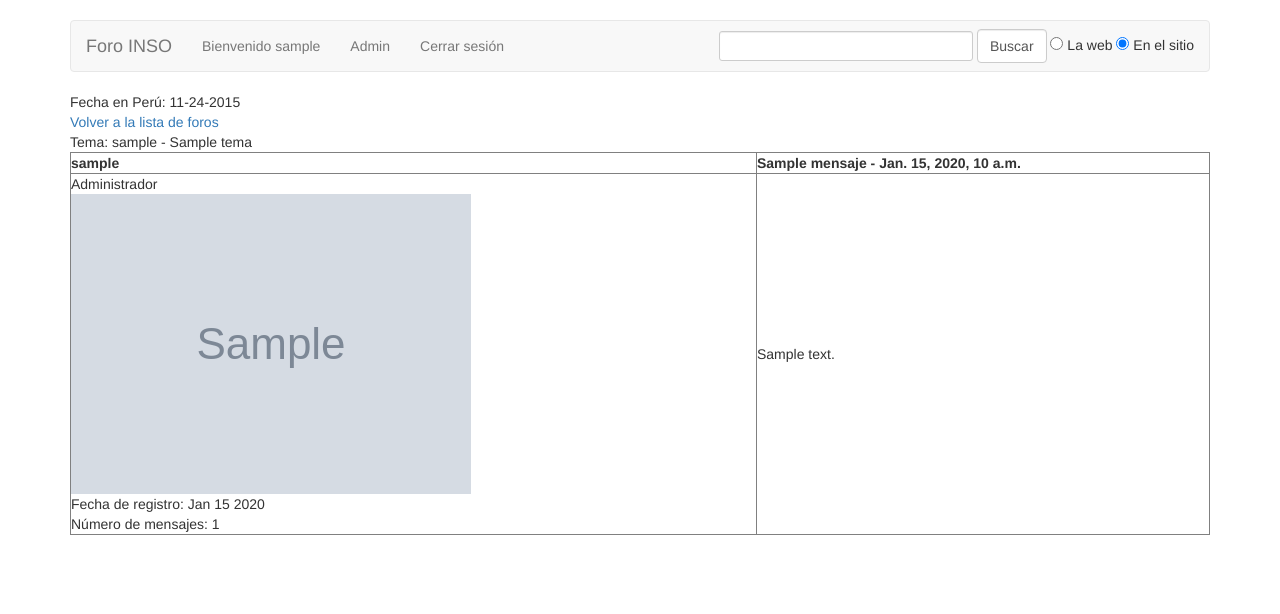
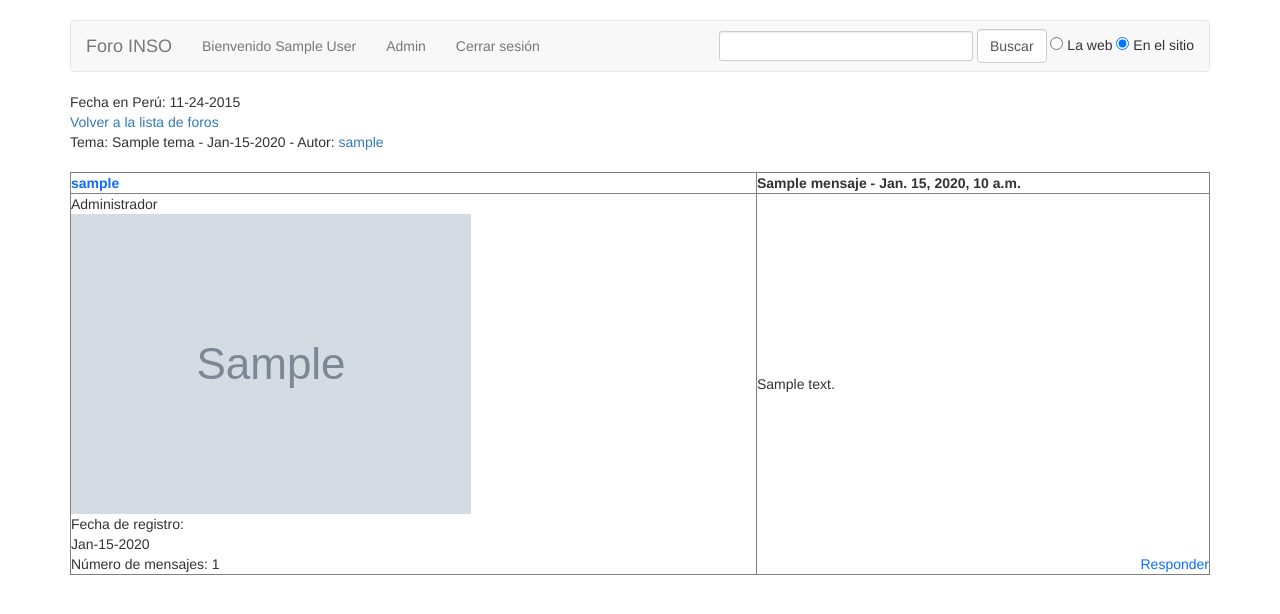
Before and after one commit to hpguarnizo/SitioWeb, a Django app: page /mensajes/1/ in a window 1280 px wide. Shown: the top 614 px of the page. Run offline with Django 3.2, Linux system fonts and the light colour scheme; a user stored in the database is signed in; tables that the repository leaves empty hold one stand-in row (values such as "Sample post"); grey boxes marked "Sample" are stand-in pictures; some libraries are stand-ins or nearby versions.

Commit message:
Lista de mensajes con tablas independientes

```diff
--- a/Foro/models.py
+++ b/Foro/models.py
@@ -59,8 +59,8 @@ class Tema(Model):
         # self.mensaje hace alusión a los mensajes que contiene un tema
         if self.mensajes.count():
             # Retorna el último mensaje
-            # Ordena de forma ascendente y toma el primer elemento
-            return self.mensajes.order_by("fecha")[0]
+            # Ordena de forma descendente y toma el primer elemento
+            return self.mensajes.order_by("-fecha")[0]
 
     def num_mensajes(self):
         return self.mensajes.count()
@@ -92,8 +92,8 @@ class Mensaje(Model):
 
     # Método usado para mostrar el último mensaje en el foro
     def short(self):
-        fecha = self.fecha.strftime("%b %d, %I:%M %p")
-        return str("%s -%s\n%s" % (self.autor, self.titulo, fecha))
+        fecha = self.fecha.strftime("%b %d %Y, %I:%M %p")
+        return str("%s - %s\n%s" % (self.autor, self.titulo, fecha))
 
     def profile_data(self):
         p = self.autor.perfil
--- /dev/null
+++ b/static/css/mensajes.css
@@ -0,0 +1,17 @@
+.celdacontenido{
+    position:relative;
+}
+
+.linkmensaje{
+    position:absolute;
+    bottom:0;
+    right:0;
+}
+
+table a {
+    color: #0b6cff;
+}
+
+table a:hover {
+    color: #08b7ed;
+}
--- a/templates/base.html
+++ b/templates/base.html
@@ -17,7 +17,7 @@
 
     <!-- Custom styles for this template -->
     <link href="{% static 'css/navbar.css' %}" text="type/css" rel="stylesheet">
-
+    <link href="{% static 'css/mensajes.css' %}" text="type/css" rel="stylesheet">
 
     <!-- HTML5 shim and Respond.js for IE8 support of HTML5 elements and media queries -->
     <!--[if lt IE 9]>
@@ -47,7 +47,14 @@
                 <ul class="nav navbar-nav">
                     {% if request.user.is_authenticated %}
                         <li>
-                            <a href="{% url 'editar_perfil' request.user.id %}">Bienvenido {{ request.user.username }}</a>
+
+                            {% if request.user.first_name and request.user.last_name %}
+                                 <a href="{% url 'editar_perfil' request.user.id %}">
+                                     Bienvenido {{ request.user.first_name }} {{ request.user.last_name }}</a>
+                            {% else %}
+                                <a href="{% url 'editar_perfil' request.user.id %}">Bienvenido {{ request.user.username }}</a>
+                            {% endif %}
+
                         </li>
                         <li> {% if request.user.is_staff %} <a href="{% url 'admin:index' %}">Admin</a> {% endif %}</li>
 
--- a/templates/listaMensajes.html
+++ b/templates/listaMensajes.html
@@ -13,14 +13,29 @@
     </div>
 
     {% if lista_mensajes %}
-        Tema: {{ tema }}
-        <table border="1" cellpadding="2" width="100%">
+        {% if tema.autor.id == request.user.id %}
+            Tema: {{ tema.titulo }} - {{ tema.fecha|date:"M-d-Y" }}
+            - Autor: <a href="{% url 'editar_perfil' request.user.id %}">{{ tema.autor }} </a>
+        {% else %}
+            Tema: {{ tema.titulo }} - {{ tema.fecha|date:"M-d-Y" }}
+            - Autor: <a href="#">{{ tema.autor }} </a>
+        {% endif %}
+        <br><br>
+        {% for mensaje in lista_mensajes %}
+            <table border="1" cellpadding="2" width="100%">
 
 
-            {% for mensaje in lista_mensajes %}
                 {% with mensaje.profile_data as pdata %}
                     <tr>
-                        <th>  {{ mensaje.autor }} </th>
+
+                        <th>
+                            {% if mensaje.autor.id == request.user.id %}
+                                <a href="{% url 'editar_perfil' request.user.id %}"> {{ mensaje.autor }} </a>
+                            {% else %}
+                                <a href="#"> {{ mensaje.autor }} </a>
+                            {% endif %}
+
+                        </th>
                         <th>  {{ mensaje.titulo }} - {{ mensaje.fecha }}  </th>
                     </tr>
 
@@ -36,19 +51,20 @@
                     {% if  pdata.1 %}
                         <img border="0" alt="Profile Pic" src="{{ media_url }}{{ pdata.1 }}"/><br>
                     {% endif %}
-                    Fecha de registro: {{ mensaje.autor.date_joined|date:"M d Y" }} <br>
+                    Fecha de registro: <br> {{ mensaje.autor.date_joined|date:"M-d-Y" }} <br>
                     Número de mensajes: {{ pdata.0 }}
                 {% endwith %}
-            </td>
-            <td>
-                {{ mensaje.contenido }}
+                </td>
+                <td align="justify" class="celdacontenido">
+                    {{ mensaje.contenido }} <br>
+                    <a class="linkmensaje" href="#">Responder</a>
+                </td>
 
-            </td>
+                </tr>
 
-            </tr>
 
-            {% endfor %}
-        </table>
+            </table> <br>
+        {% endfor %}
     {% else %}
         <li>No hay mensajes publicados en este tema {{ tema }}</li>
     {% endif %}
```
Also changed, not shown: templates/listaTemas.html (+11 -5 lines), templates/perfil.html (+10 -0 lines).
